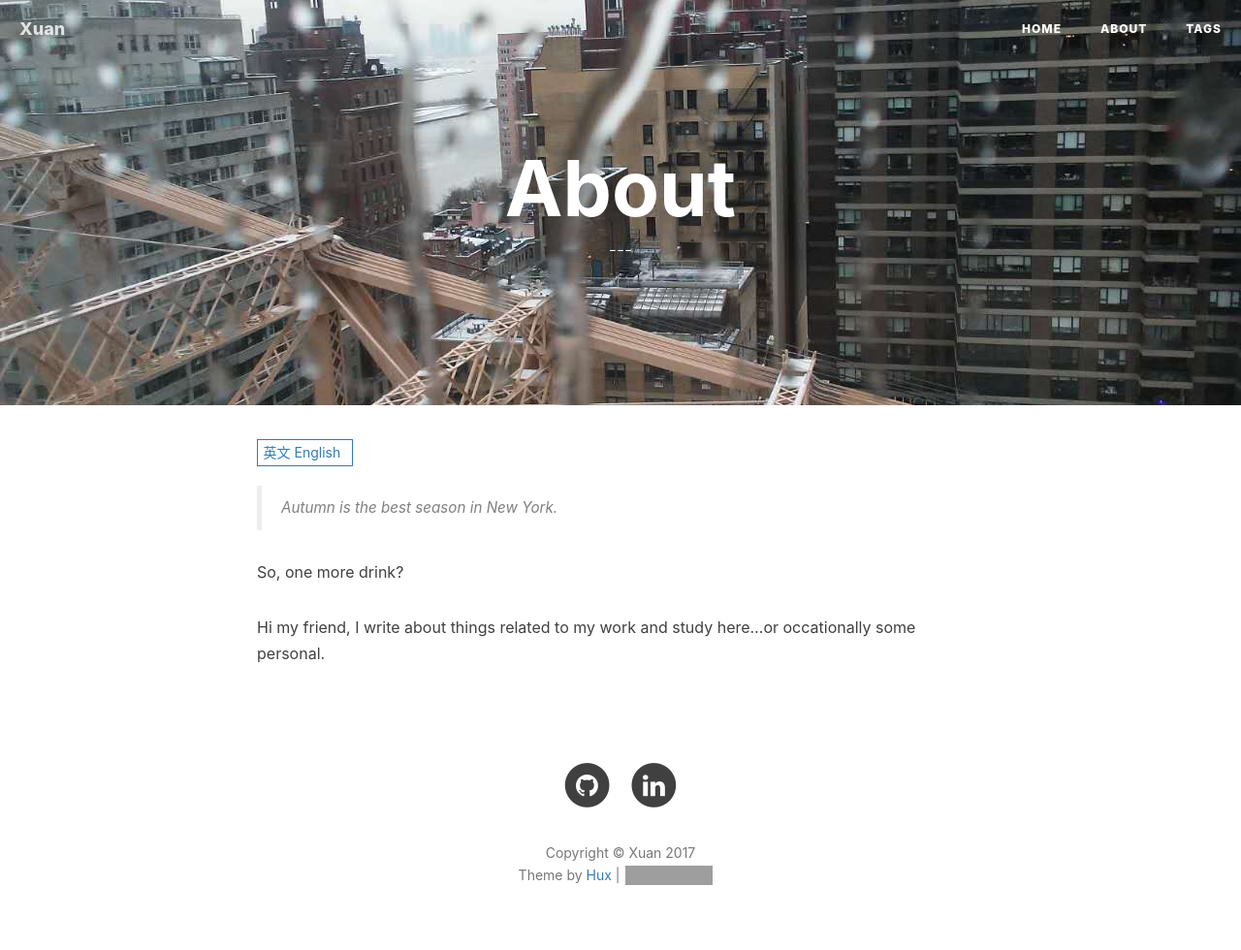
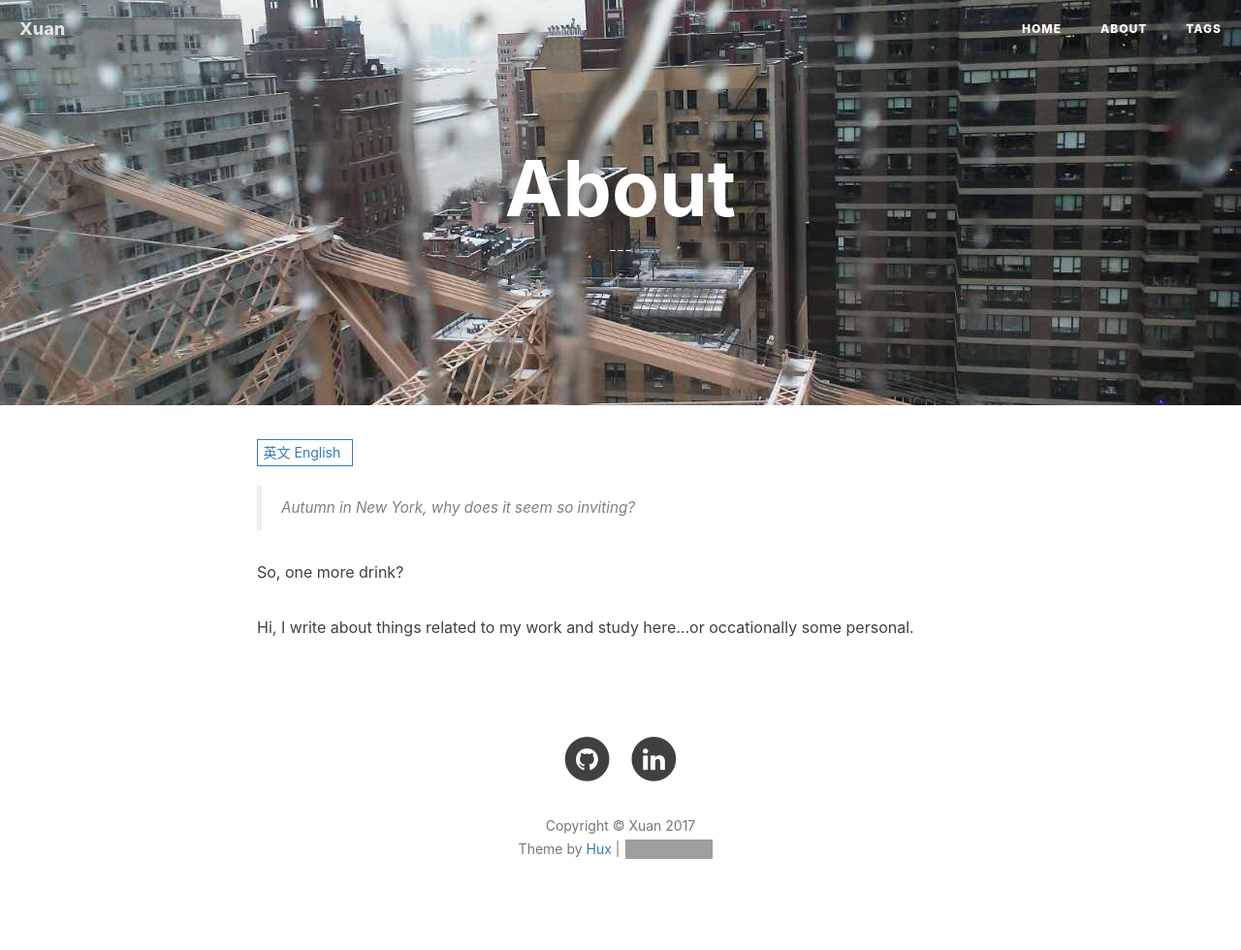
Before and after one commit to Alex-X-W/Alex-X-W.github.io, a Jekyll site: the page built from about.html, in a window 1280 px wide. Shown: the whole page at 97% size. Built offline with Jekyll 4.4.1, drawn with Linux system fonts in a browser that asks for light colours; nearby versions of some CDN libraries; comment, search, counter and statistics services are not loaded; after the commit the page ends 953 px from its top, so only the background shows below that; some of the changed lines change nothing that is shown; grey boxes are pictures that could not be loaded.

Commit message:
update about

```diff
--- a/_includes/about/en.md
+++ b/_includes/about/en.md
@@ -1,5 +1,5 @@
-> Autumn is the best season in New York.
+> Autumn in New York, why does it seem so inviting?
 
 So, one more drink?
 
-Hi my friend, I write about things related to my work and study here...or occationally some personal.
+Hi, I write about things related to my work and study here...or occationally some personal.
--- a/_includes/about/zh.md
+++ b/_includes/about/zh.md
@@ -1,9 +1,9 @@
-> 既然来了, 就是缘分, 欲饮一杯无?
+> 于是欲饮一杯无?
 
-这里大多和我的工作/学习有关, 偶尔也有一些个人的东西吧. 我的工作和语言有关, 是尝试通过语言的统计信息加上一些假设, 能够帮助计算机更自动化地处理语言.
+这里大多和我的工作/学习有关, 偶尔也有一些个人的. 我的工作和语言有关, 是尝试通过语言的统计信息加上一些假设, 能够帮助计算机更自动化地处理语言.
 
 我喜欢爵士乐, louis armstrong, 大提琴;
-喜欢红/白茶, 白/黄/朗姆酒;
-喜欢前额头发上的用silver ash涂成灰白色;
-喜欢大地色的老旧风衣;
+喜欢[红|白]茶, [白|黄]朗姆酒;
+喜欢灰白色像有故事的头发;
+喜欢大地色的风衣;
 喜欢木头和地毯和暖色调的书房;
```
